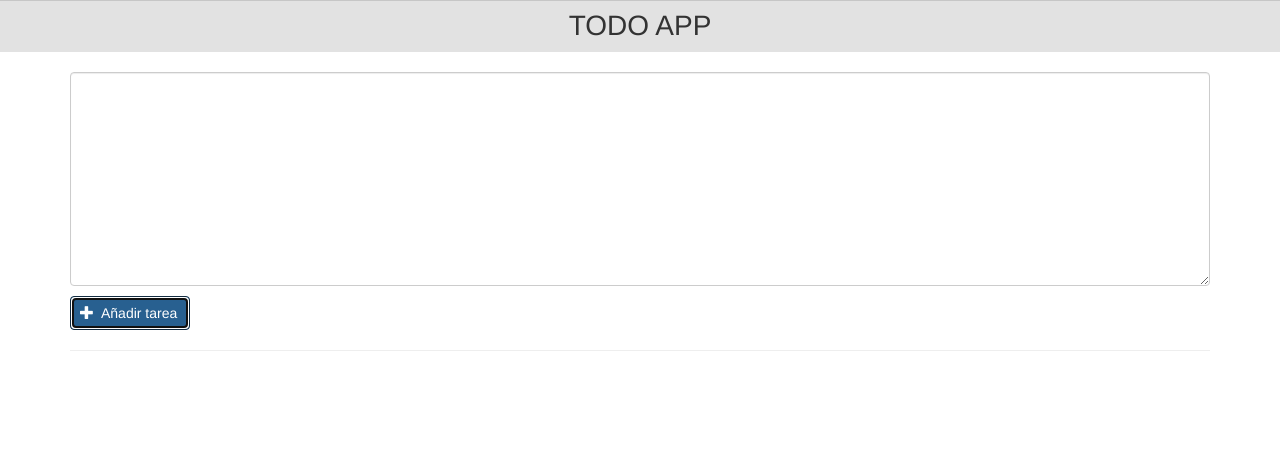
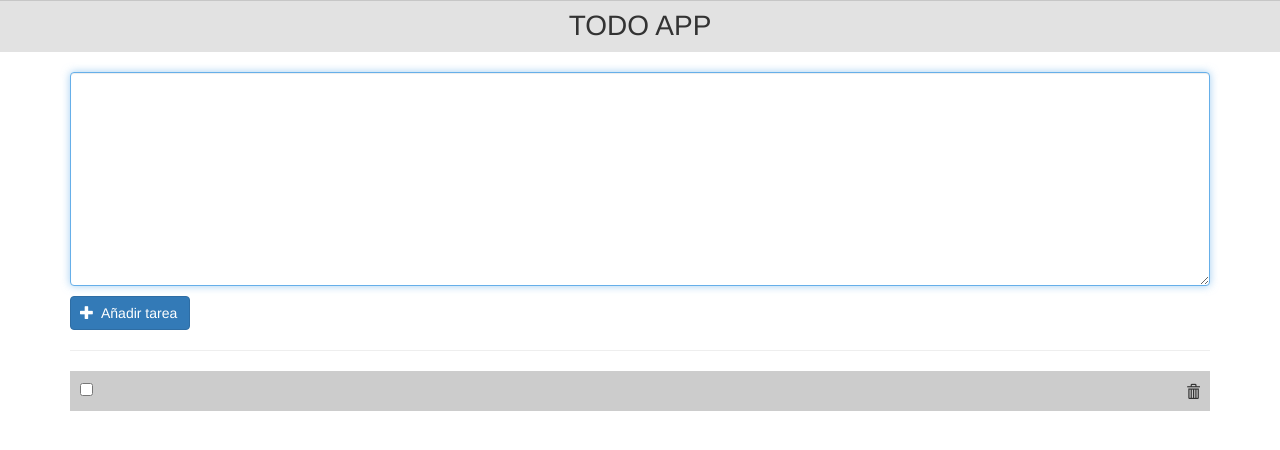
Before and after one commit to FabiAmpuero/twitter, a plain HTML site: page index.html in a window 1280 px wide. Both pictures are taken after a click on the button "Añadir tarea". Drawn offline with Linux system fonts and the light colour scheme.

Commit message:
se agrego line-through

```diff
--- a/css/main.css
+++ b/css/main.css
@@ -33,6 +33,16 @@ h1{
     right: 10px;
     top: 14px;
 }
-.lista {
+/*.lista {
     display: none;
+}*/
+#lista{
+    list-style: none;
+    padding: 0;
 }
+#lista li{
+    margin-bottom: 5px;
+}
+#lista .check{
+    margin: 2px 8px 0 5px;
+}
--- a/index.html
+++ b/index.html
@@ -18,22 +18,23 @@
             <div class="col-xs-12">
                 <textarea class="form-control texto" name="La tarea" id="texto" cols="30" rows="10"></textarea>
                 <div class="boton">
-                    <i class="glyphicon glyphicon-plus signo-mas"></i><button class="btn btn-primary" id="btn-add">Añadir tarea</button>
+                    <i class="glyphicon glyphicon-plus signo-mas"></i><button class="btn btn-primary" id="boton">Añadir tarea</button>
                 </div>
                 <hr>
             </div>
         </div>
         </div>
     </section>
-    <section class="lista" id="lista">
+    <section class="lista">
         <div class="container">
             <div class="row">
             <div class="col-xs-12">
-                <div class="tarea">
+                <ul id="lista"></ul>
+                <!--<li class="tarea">
                     <input type="checkbox">
                     <span id="new">Nombre</span>
                     <i class="glyphicon glyphicon-trash tacho"></i>
-                </div>
+                </li>-->
             </div>
         </div>
         </div>
--- a/js/main.js
+++ b/js/main.js
@@ -1,4 +1,69 @@
-var boton=document.getElementById("btn-add");
+var boton=document.getElementById("boton");
+var texto=document.getElementById("texto");
+var lista=document.getElementById("lista");
+
+boton.addEventListener("click",onButtonClick);
+
+function onButtonClick(evento){
+    agregarMensaje();
+}
+
+function agregarMensaje(){
+    var mensaje=texto.value;
+    var item=document.createElement("li");
+    item.className="tarea";
+
+    check=document.createElement("input");
+    span=document.createElement("span");
+    var icon=document.createElement("i");
+    check.setAttribute("type","checkbox");
+    check.className="check";
+    icon.className="glyphicon glyphicon-trash tacho";
+
+    span.innerHTML=mensaje;
+    item.appendChild(check);
+    item.appendChild(span);
+    item.appendChild(icon);
+    lista.appendChild(item);
+
+    texto.value="";
+    texto.focus();
+
+    check.addEventListener("click", onChange);
+}
+
+check.addEventListener("click", onChange);
+
+function onChange(){
+    span.style.textDecoration="none";
+    if(span.style.textDecoration==="none"){
+        span.style.textDecoration="line-through";
+    } else{
+        span.style.textDecoration="none";
+    }
+}
+
+
+
+
+
+
+
+
+
+
+
+
+
+
+
+
+
+
+
+
+
+/*var boton=document.getElementById("boton");
 boton.onclick=function(){
     var tarea=document.getElementById("texto");
     if (tarea.value == null || tarea.value.length == 0 || /^\s*$/.test(tarea.value)){
@@ -10,6 +75,6 @@ boton.onclick=function(){
         var nuevaTarea=document.getElementById("new");
         nuevaTarea.innerHTML=tarea.value;
         tarea.value="";
-        /*crear elementos al vuelo*/
+        crear elementos al vuelo
     }
-}
+}*/
```
